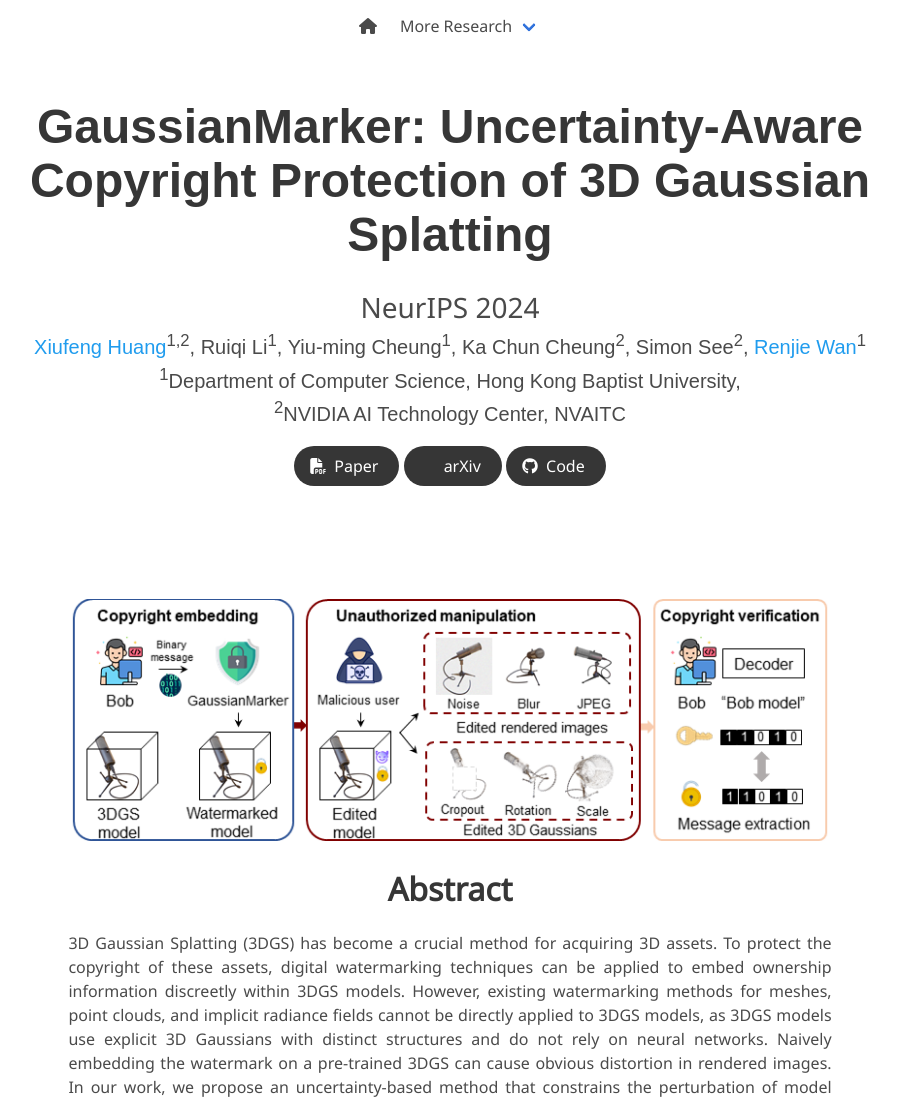
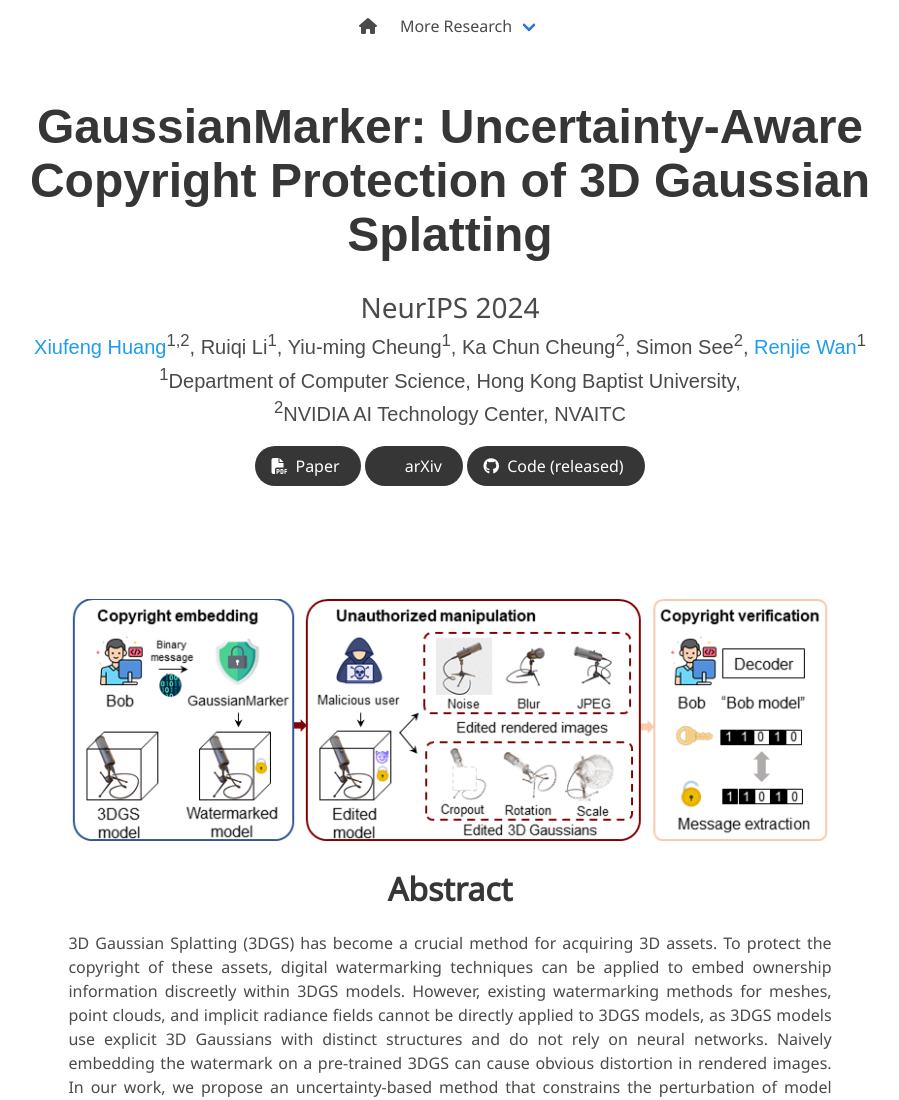
Before and after one commit to kevinhuangxf/GaussianMarker, a plain HTML site: page index.html in a window 1280 px wide. Shown: the top 1100 px of the page, without its empty margins (190-1089 px from the left). Drawn offline with nearby package versions, Linux system fonts and the light colour scheme; some icons are missing; a web font is replaced by a local one.

```diff
--- a/index.html
+++ b/index.html
@@ -136,7 +136,7 @@
                   <span class="icon">
                       <i class="fab fa-github"></i>
                   </span>
-                  <span>Code</span>
+                  <span>Code (released)</span>
                   </a>
               </span>
             </div>
```
